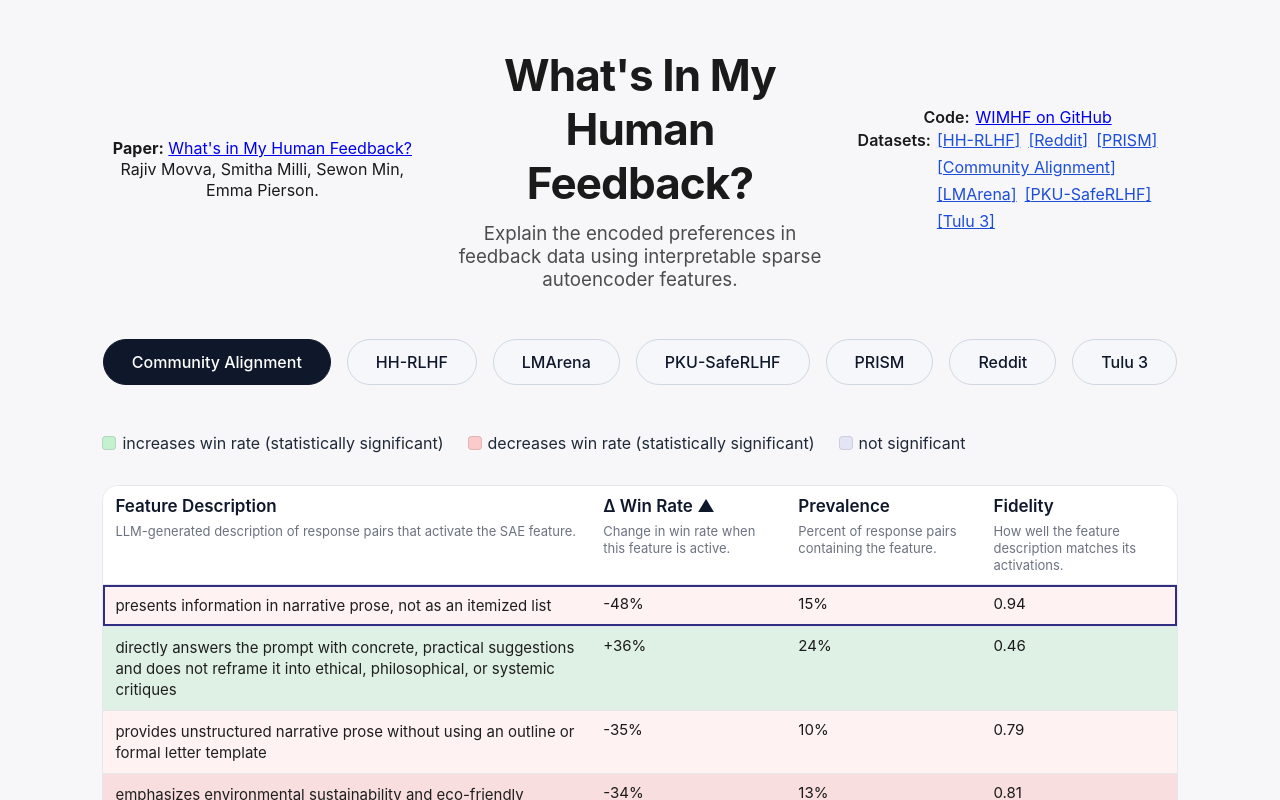
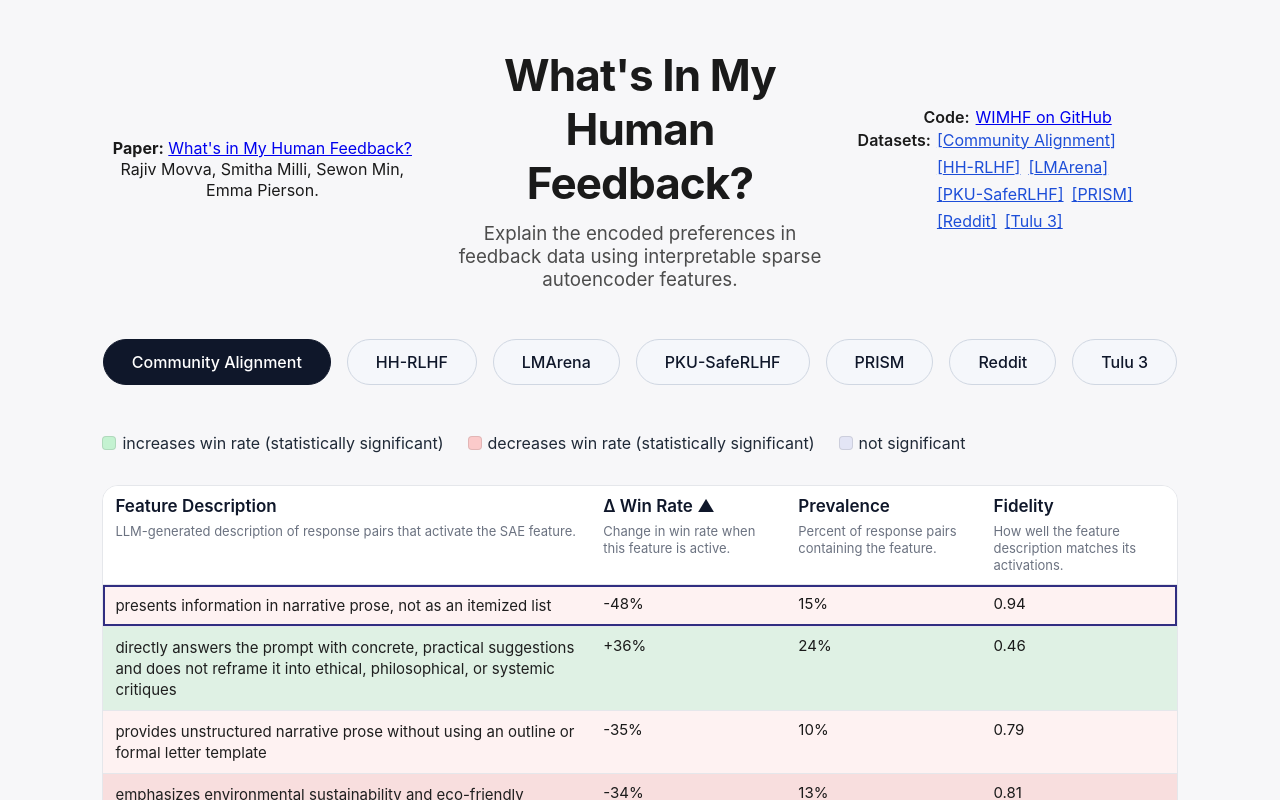
Before and after one commit to rmovva/demo-wimhf, a React (Create React App) app in the folder frontend/: page / in a window 1280 px wide. Shown: the top 800 px of the page. Built offline with nearby package versions, Linux system fonts and the light colour scheme.

Commit message:
[codex] Match dataset link order and layout

```diff
--- a/frontend/src/App.css
+++ b/frontend/src/App.css
@@ -49,7 +49,7 @@
 
 .dataset-links {
   flex: 1;
-  display: flex;
+  display: inline-flex;
   flex-wrap: wrap;
   justify-content: flex-start;
   gap: 8px;
--- a/frontend/src/App.js
+++ b/frontend/src/App.js
@@ -14,43 +14,28 @@ const DATASET_DISPLAY_NAMES = {
   Tulu: 'Tulu 3'
 };
 
-const DATASET_LINKS = [
-  {
-    key: 'HH-RLHF',
-    label: DATASET_DISPLAY_NAMES['HH-RLHF'],
-    url: 'https://huggingface.co/datasets/Anthropic/hh-rlhf'
-  },
-  {
-    key: 'Reddit',
-    label: DATASET_DISPLAY_NAMES.Reddit,
-    url: 'https://huggingface.co/datasets/stanfordnlp/SHP-2'
-  },
-  {
-    key: 'PRISM',
-    label: DATASET_DISPLAY_NAMES.PRISM,
-    url: 'https://huggingface.co/datasets/HannahRoseKirk/prism-alignment'
-  },
-  {
-    key: 'CommunityAlign',
-    label: DATASET_DISPLAY_NAMES.CommunityAlign,
-    url: 'https://huggingface.co/datasets/facebook/community-alignment-dataset'
-  },
-  {
-    key: 'ChatbotArena',
-    label: DATASET_DISPLAY_NAMES.ChatbotArena,
-    url: 'https://huggingface.co/datasets/lmarena-ai/arena-human-preference-140k'
-  },
-  {
-    key: 'PKU',
-    label: DATASET_DISPLAY_NAMES.PKU,
-    url: 'https://huggingface.co/datasets/PKU-Alignment/PKU-SafeRLHF'
-  },
-  {
-    key: 'Tulu',
-    label: DATASET_DISPLAY_NAMES.Tulu,
-    url: 'https://huggingface.co/datasets/allenai/llama-3.1-tulu-3-8b-preference-mixture'
-  }
-];
+const DATASET_URLS = {
+  'HH-RLHF': 'https://huggingface.co/datasets/Anthropic/hh-rlhf',
+  Reddit: 'https://huggingface.co/datasets/stanfordnlp/SHP-2',
+  PRISM: 'https://huggingface.co/datasets/HannahRoseKirk/prism-alignment',
+  CommunityAlign: 'https://huggingface.co/datasets/facebook/community-alignment-dataset',
+  ChatbotArena: 'https://huggingface.co/datasets/lmarena-ai/arena-human-preference-140k',
+  PKU: 'https://huggingface.co/datasets/PKU-Alignment/PKU-SafeRLHF',
+  Tulu: 'https://huggingface.co/datasets/allenai/llama-3.1-tulu-3-8b-preference-mixture'
+};
+
+const DATASET_LINKS = Object.keys(DATASET_DISPLAY_NAMES)
+  .sort((a, b) => {
+    const nameA = (DATASET_DISPLAY_NAMES[a] || a).toLowerCase();
+    const nameB = (DATASET_DISPLAY_NAMES[b] || b).toLowerCase();
+    return nameA.localeCompare(nameB);
+  })
+  .map(key => ({
+    key,
+    label: DATASET_DISPLAY_NAMES[key] || key,
+    url: DATASET_URLS[key]
+  }))
+  .filter(link => Boolean(link.url));
 
 const COLUMN_DESCRIPTIONS = {
   interpretation: 'LLM-generated description of response pairs that activate the SAE feature.',
```
Also changed, not shown: 11 other files (tests, documents, lock files or other folders).
